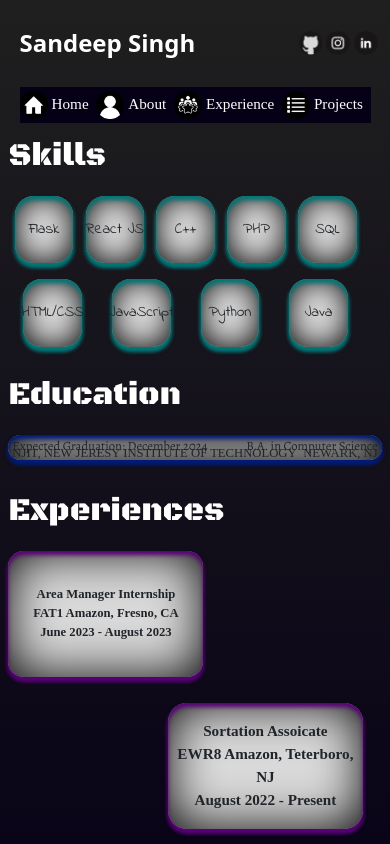
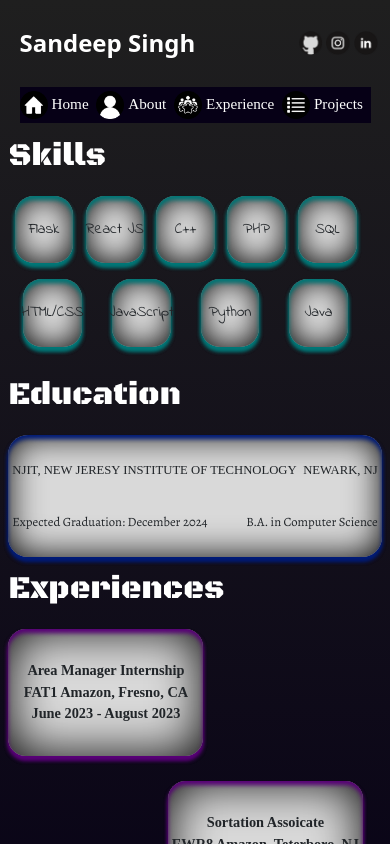
Before and after one commit to SandeepS3/personal-website, a React (Create React App) app: page /experience in a window 390 px wide. Shown: the top 844 px of the page. Built offline with nearby package versions, Linux system fonts and the light colour scheme; a web font is replaced by a local one.

Commit message:
fix experience mobile

```diff
--- a/src/pages/ExperiencesStyles.js
+++ b/src/pages/ExperiencesStyles.js
@@ -165,8 +165,8 @@ const mediaStyles = {
     flexDirection: "row",
     justifyContent: "space-between",
     padding: "1vw",
-    paddingTop: "1vh",
-    marginBottom: "-4vh",
+    paddingTop: "3vh",
+    marginBottom: "3vh",
   },
   educationBottom: {
     fontFamily: "Alegreya",
@@ -175,10 +175,12 @@ const mediaStyles = {
     flexDirection: "row",
     justifyContent: "space-between",
     padding: "1vw",
+    paddingBottom: "3vh",
   },
   experienceBoxes: {
     display: "flex",
     flexDirection: "column",
+    justifyContent: "center",
     width: "95%",
   },
   experiencesBoxStart: {
@@ -186,7 +188,7 @@ const mediaStyles = {
     borderRadius: "1.25em",
     fontFamily: "Kavivanar",
     fontWeight: "bold",
-    fontSize: "1.5vh",
+    fontSize: "1.7vh",
     width: "50vw",
     height: "15vh",
     display: "flex",
@@ -201,7 +203,7 @@ const mediaStyles = {
     borderRadius: "1.25em",
     fontFamily: "Kavivanar",
     fontWeight: "bold",
-    fontSize: "1.8vh",
+    fontSize: "1.7vh",
     width: "50vw",
     height: "15vh",
     display: "flex",
```
